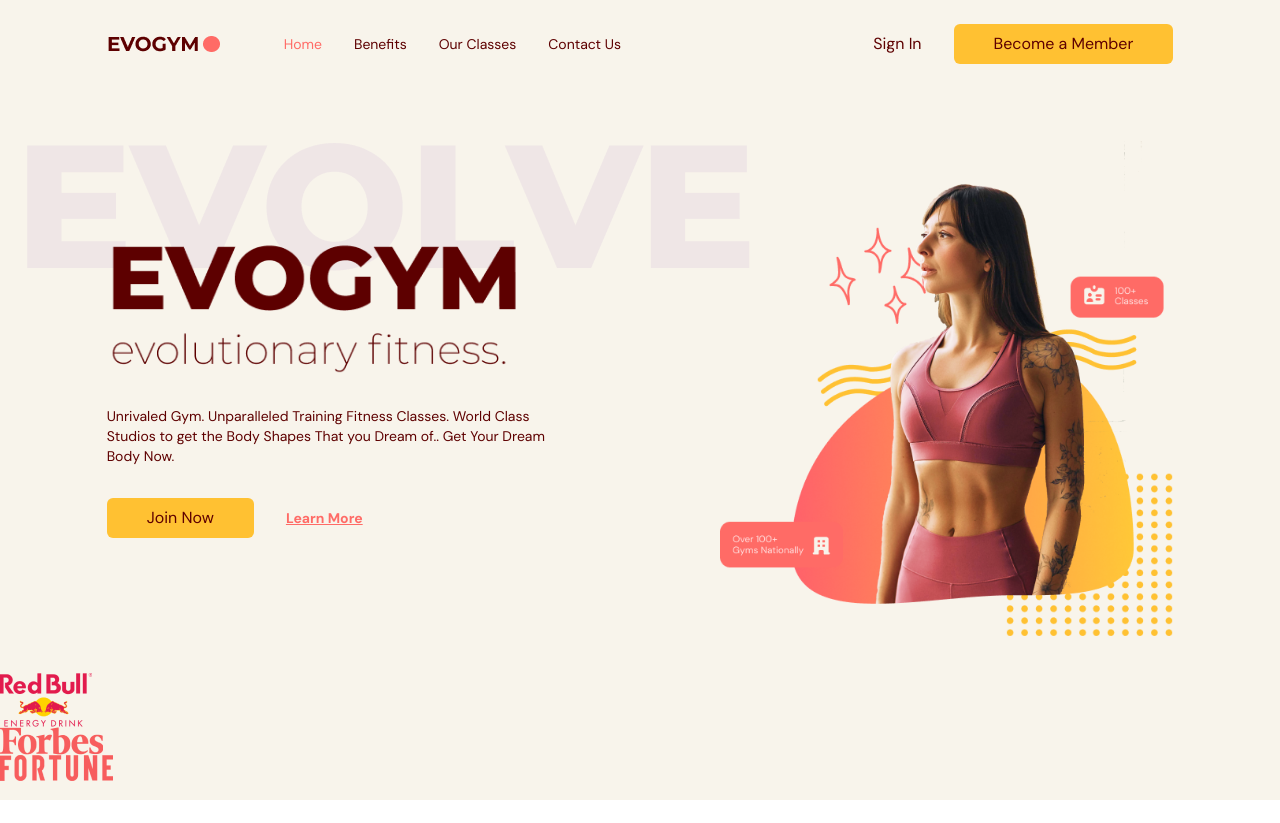
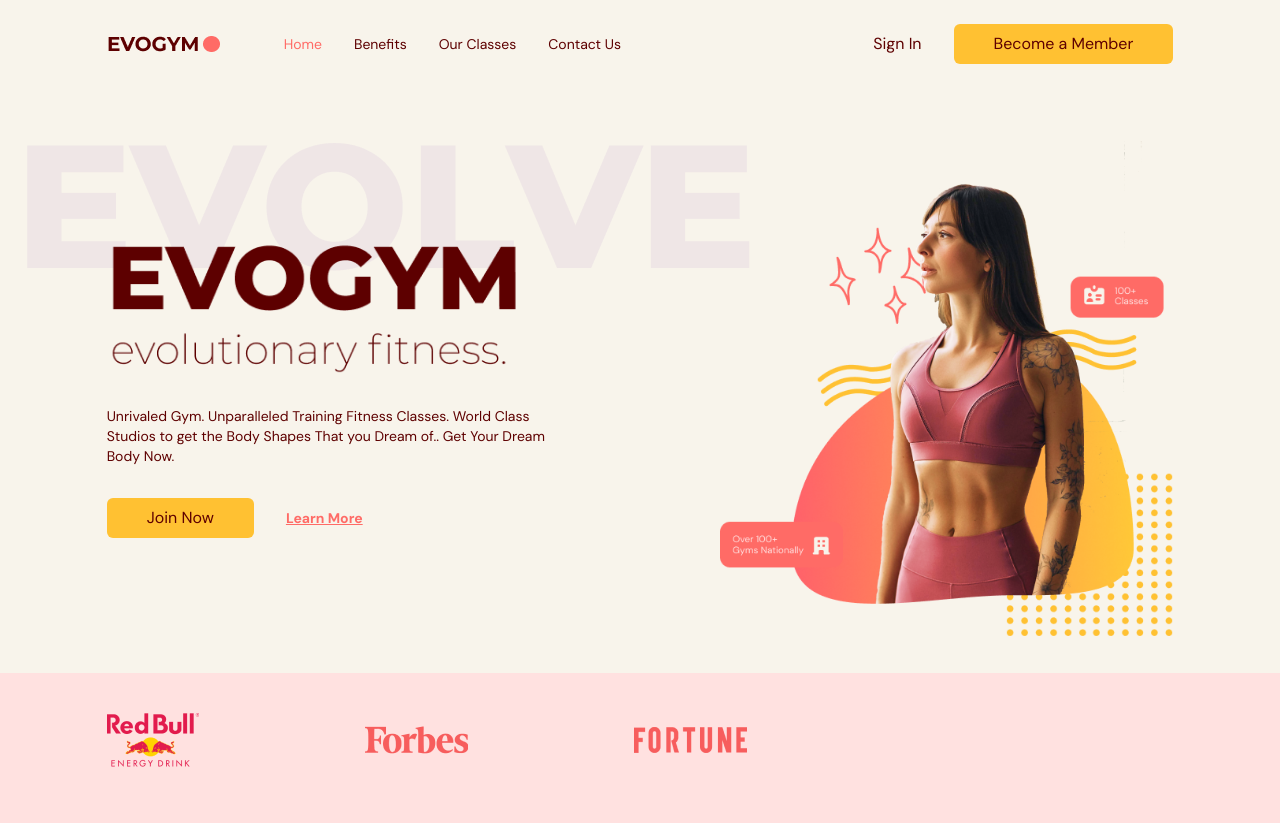
Before and after one commit to denisdiaconu/fit-wave, a React (Vite) app: page / in a window 1280 px wide. Before the commit the page ends 800 px from the top, so only its background shows below. Built offline with nearby package versions, Linux system fonts and the light colour scheme.

Commit message:
Add style to sponsors

```diff
--- a/src/scenes/home/index.tsx
+++ b/src/scenes/home/index.tsx
@@ -49,9 +49,9 @@
         </div>
       </div>
       {isAboveMediumScreens && (
-        <div>
-          <div>
-            <div>
+        <div className="bg-primary-100 h-[150px] w-full py-10">
+          <div className="mx-auto w-5/6">
+            <div className="flex w-3/5 items-center justify-between gap-8">
               <img src={SponsorRedBull} alt="redbull-sponsor" />
               <img src={SponsorForbes} alt="forbes-sponsor" />
               <img src={SponsorFortune} alt="fortune-sponsor" />
```
